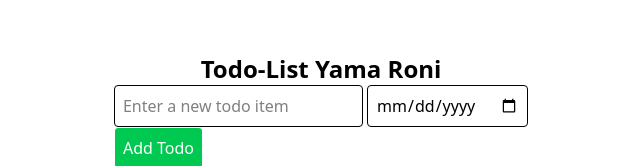
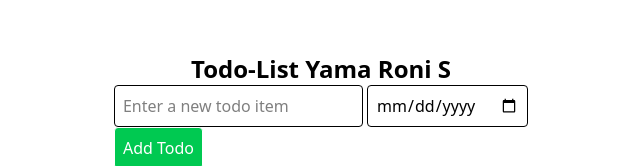
Before and after one commit to yamaroni/CodingCamp-19Jan26-yamaroni, a plain HTML site: page index.html in a window 1280 px wide. Shown: the part 208-374 px from the top of the page, without its empty margins (319-959 px from the left). Drawn offline with nearby package versions, Linux system fonts and the light colour scheme.

Commit message:
Update website header title

```diff
--- a/index.html
+++ b/index.html
@@ -4,7 +4,7 @@
 <head>
     <meta charset="UTF-8">
     <meta name="viewport" content="width=device-width, initial-scale=1.0">
-    <title>Todo-List Yama Roni</title>
+    <title>Todo-List Yama R</title>
 
     <!-- CSS External File -->
     <link rel="stylesheet" href="css/style.css">
@@ -16,7 +16,7 @@
 <body>
     <!-- Header Section -->
     <header>
-        <h1 class="text-2xl font-bold">Todo-List Yama Roni</h1>
+        <h1 class="text-2xl font-bold">Todo-List Yama Roni S</h1>
     </header>
 
     <!-- Main Content Section -->
```
